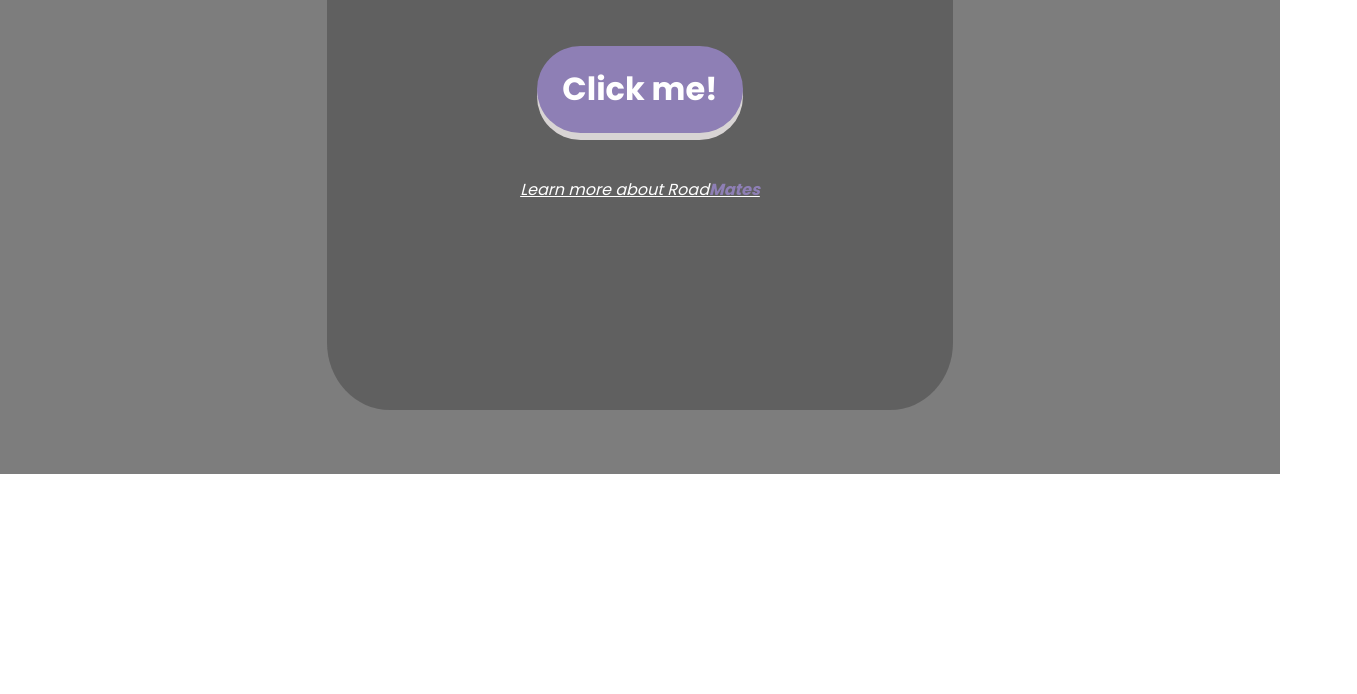
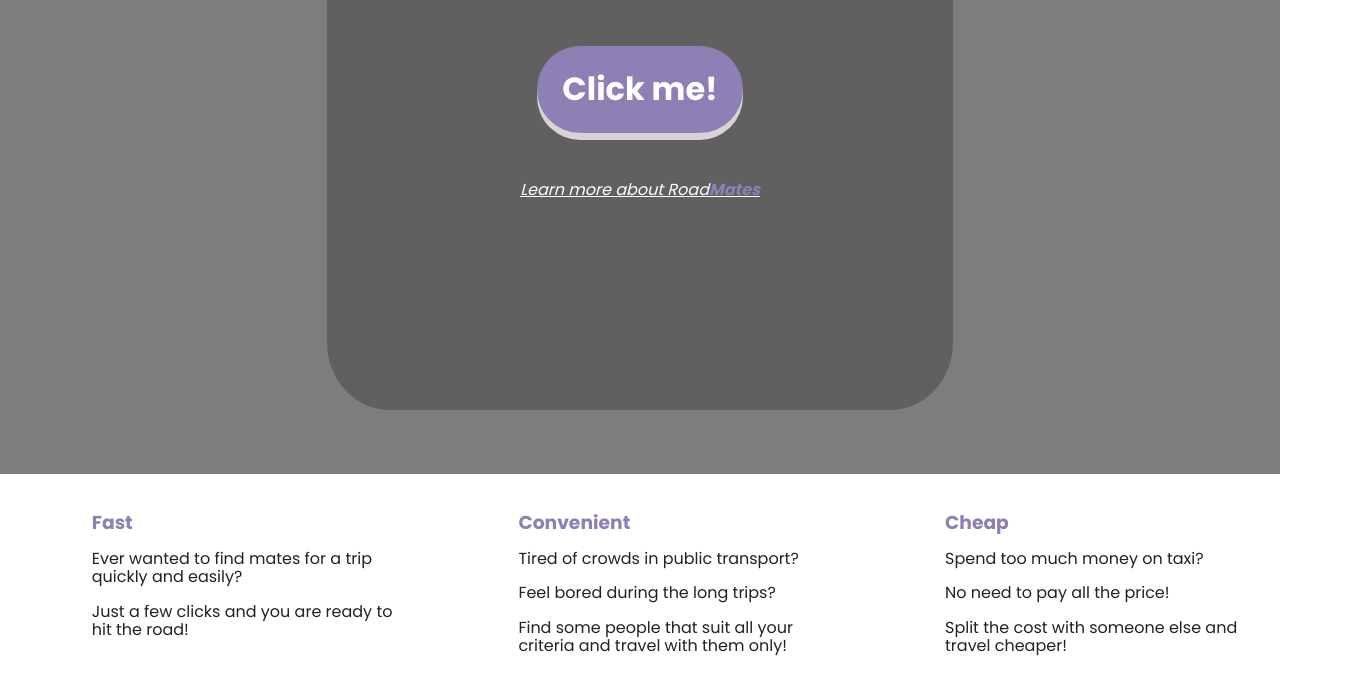
Before and after one commit to Muradmustafayev-03/RoadMates, a plain HTML site: page index.html in a window 1280 px wide. Shown: the part 326-1020 px from the top of the page, 1357 px wide, since content can reach past the window. Drawn offline with Linux system fonts and the light colour scheme.

Commit message:
taglines

```diff
--- a/css/about.css
+++ b/css/about.css
@@ -6,6 +6,7 @@
 .purple {
     color: var(--main_color);
     font-weight: bolder;
+    display: inline;
 }
 
 @keyframes load-ani {
@@ -108,4 +109,16 @@ body::-webkit-scrollbar {
 
 .scrolled_down {
     top: 100vh;
+    padding: 3%;
 }
+
+#about {
+    display: flex;
+    align-items: flex-start;
+    justify-content: space-around;
+}
+
+.tagline {
+    display: inline-block;
+    width: 25%;
+}
--- a/index.html
+++ b/index.html
@@ -27,7 +27,25 @@
         </div>
     </div>
     <div class="container scrolled_down">
-        <div id="about"></div>
+        <div id="about">
+            <div class="tagline">
+                <h3 class="purple">Fast</h3>
+                <p>Ever wanted to find mates for a trip quickly and easily?</p>
+                <p>Just a few clicks and you are ready to hit the road!</p>
+            </div>
+            <div class="tagline">
+                <h3 class="purple">Convenient</h3>
+                <p>Tired of crowds in public transport?</p>
+                <p>Feel bored during the long trips?</p>
+                <p>Find some people that suit all your criteria and travel with them only!</p>
+            </div>
+            <div class="tagline">
+                <h3 class="purple">Cheap</h3>
+                <p>Spend too much money on taxi?</p>
+                <p>No need to pay all the price!</p>
+                <p>Split the cost with someone else and travel cheaper!</p>
+            </div>
+        </div>
     </div>
 </body>
 </html>
```
